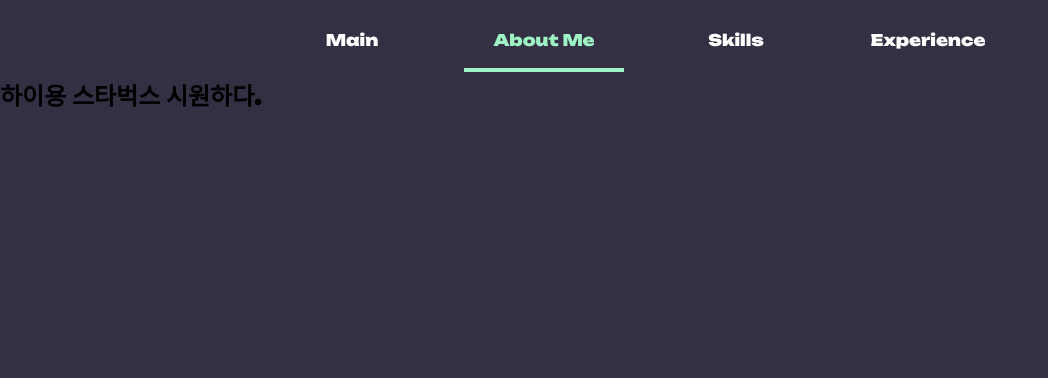
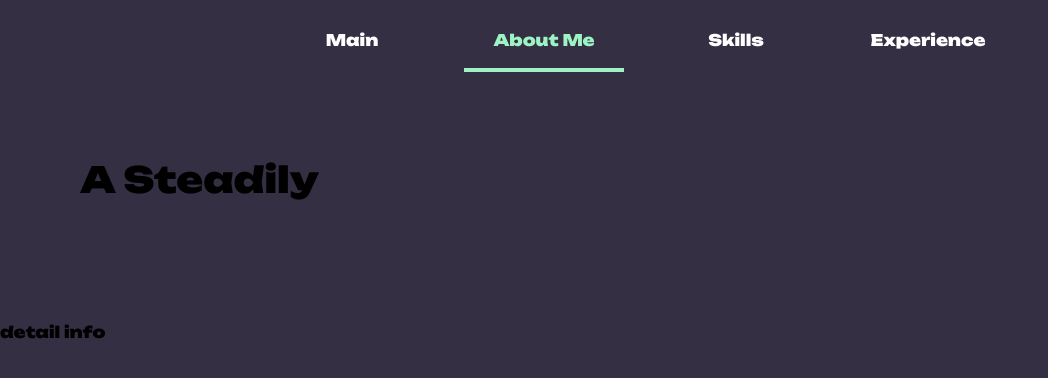
Before and after one commit to augusstt06/portfolio, a Next.js app: page / in a window 1280 px wide. Both pictures are taken after a click on the element "Click to continue Viewing the Portfolio". Shown: the top 378 px of the page, without its empty margins (0-1048 px from the left). Built offline with nearby package versions, Linux system fonts and the light colour scheme.

Commit message:
add: main text in about page

```diff
--- a/src/components/molecules/animate/MainText.tsx
+++ b/src/components/molecules/animate/DropDownText.tsx
@@ -6,7 +6,7 @@ import { ABOUTME } from '@/constant'
 
 import { useStepStore } from '@/app/store'
 
-export default function MainText() {
+export default function DropDownText() {
   const { setStep } = useStepStore()
   const headParagraphRef = useRef<HTMLParagraphElement>(null)
   const subParagraphRef = useRef<HTMLParagraphElement>(null)
@@ -101,12 +101,12 @@ export default function MainText() {
   }, [])
 
   return (
-    <article className="col-flex justify-center abs-center space-y-5">
+    <article className="col-flex abs-center justify-center space-y-5">
       <div
         ref={headParagraphRef}
         className="cursor-pointer text-3xl max-w-2xl mx-auto leading-tight text-center text-[#9DF3C4]"
       >
-        <h1 className="text-5xl mb-6">Hi I&apos;m Chung Yeon Kim</h1>
+        <h1 className="mb-6 text-5xl">Hi I&apos;m Chung Yeon Kim</h1>
         <small className="text-4xl">FrontEnd Developer</small>
       </div>
       <p
--- /dev/null
+++ b/src/components/molecules/animate/TypingText.tsx
@@ -0,0 +1,100 @@
+import { useEffect, useState } from 'react'
+
+type Props = {
+  text: string
+  breakAfter?: string
+  highlightWord?: string
+  highlightClass?: string
+}
+
+export default function TypingText(props: Props) {
+  const { text, breakAfter, highlightWord, highlightClass } = props
+  const [mainText, setMainText] = useState('')
+  const [count, setCount] = useState<number>(0)
+
+  useEffect(() => {
+    const typingText = text || ''
+
+    if (count < typingText.length) {
+      const timeout = setTimeout(() => {
+        setMainText(typingText.slice(0, count + 1))
+        setCount((prevCount) => prevCount + 1)
+      }, 170)
+
+      return () => {
+        clearTimeout(timeout)
+      }
+    }
+  }, [text, count])
+
+  const renderText = () => {
+    if (!breakAfter) {
+      return (
+        <div className="inline-block whitespace-pre">
+          {applyHighlight(mainText, text)}
+        </div>
+      )
+    }
+
+    const breakIndex = text.indexOf(breakAfter) + breakAfter.length
+    const firstPart = mainText.slice(0, Math.min(breakIndex, mainText.length))
+    const secondPart = mainText.slice(breakIndex)
+
+    return (
+      <>
+        <div className="inline-block mb-4 whitespace-pre">
+          {applyHighlight(firstPart, text.slice(0, breakIndex))}
+        </div>
+        {secondPart && (
+          <>
+            <br />
+            <div className="inline-block whitespace-pre">
+              {applyHighlight(secondPart, text.slice(breakIndex))}
+            </div>
+          </>
+        )}
+      </>
+    )
+  }
+
+  const applyHighlight = (currentText: string, fullText: string) => {
+    if (!highlightWord || !highlightClass) return currentText
+
+    const regex = new RegExp(`(${highlightWord})`, 'gi')
+    const result = []
+    let lastIndex = 0
+
+    fullText.replace(regex, (match, group, index: number) => {
+      if (index >= currentText.length) return match
+
+      const beforeMatch = fullText.slice(lastIndex, index)
+      const matchedPart = currentText.slice(index, index + match.length)
+
+      result.push(beforeMatch)
+      result.push(
+        <span key={index} className={highlightClass}>
+          {matchedPart}
+        </span>,
+      )
+
+      lastIndex = index + match.length
+      return match
+    })
+
+    if (lastIndex < currentText.length) {
+      result.push(currentText.slice(lastIndex))
+    }
+
+    return result
+  }
+
+  return (
+    <div className="relative">
+      <div className="invisible">{text}</div>
+      <div className="absolute top-0 left-0">
+        {renderText()}
+        <span className="animate-blink inline-block bg-current w-[0.5rem] h-[2.5rem] align-middle"></span>
+      </div>
+    </div>
+  )
+}
--- a/src/components/organisms/Nav.tsx
+++ b/src/components/organisms/Nav.tsx
@@ -23,7 +23,7 @@ export default function Nav() {
     <nav
       className={`fixed w-full h-20 grid grid-cols-5 transition-opacity duration-1000 ease-in-out ${isRender ? 'opacity-100' : 'opacity-0'}`}
     >
-      <section className="col-start-2 col-end-5 grid grid-cols-4 grid-center relative">
+      <section className="relative col-start-2 col-end-5 grid grid-cols-4 grid-center">
         {menus.map((data) => (
           <button
             key={data.title}
--- a/src/components/template/AboutMe.tsx
+++ b/src/components/template/AboutMe.tsx
@@ -1,24 +1,19 @@
-import { useEffect, useRef } from 'react'
-
-import { gsap } from 'gsap'
+import TypingText from '../molecules/animate/TypingText'
 
 export default function AboutMe() {
-  const textRef = useRef<HTMLDivElement>(null)
-
-  useEffect(() => {
-    if (textRef.current) {
-      gsap.fromTo(
-        textRef.current,
-        { opacity: 0 },
-        { opacity: 1, duration: 2, ease: 'power2.out' },
-      )
-    }
-  }, [])
   return (
-    <section className="h-screen pt-20">
-      <div ref={textRef} className="text-2xl font-bold">
-        하이용 스타벅스 시원하다.
-      </div>
+    <section className="grid h-screen grid-rows-3 pt-20">
+      <article className="relative row-span-1 text-2xl font-bold">
+        <div className="top-1/3 left-20 absolute space-y-5 text-4xl">
+          <TypingText
+            text="A Steadily growing Developer ."
+            breakAfter="growing "
+            highlightWord="growing"
+            highlightClass="text-[#9DF3c4] font-extrabold uppercase border-b-4 border-[#9DF3c4]"
+          />
+        </div>
+      </article>
+      <article className="row-span-2">detail info</article>
     </section>
   )
 }
--- a/src/components/template/Main.tsx
+++ b/src/components/template/Main.tsx
@@ -1,9 +1,9 @@
-import MainText from '../molecules/animate/MainText'
+import DropDownText from '../molecules/animate/DropDownText'
 
 export default function Main() {
   return (
     <section>
-      <MainText />
+      <DropDownText />
     </section>
   )
 }
--- a/tailwind.config.ts
+++ b/tailwind.config.ts
@@ -16,6 +16,15 @@ const config: Config = {
       fontFamily: {
         custom: ['Unbounded'],
       },
+      animation: {
+        blink: 'blink 2s step-end infinite',
+      },
+      keyframes: {
+        blink: {
+          '0%, 50%, 100%': { opacity: '1' },
+          '25%, 75%': { opacity: '0' },
+        },
+      },
     },
   },
   plugins: [],
```
